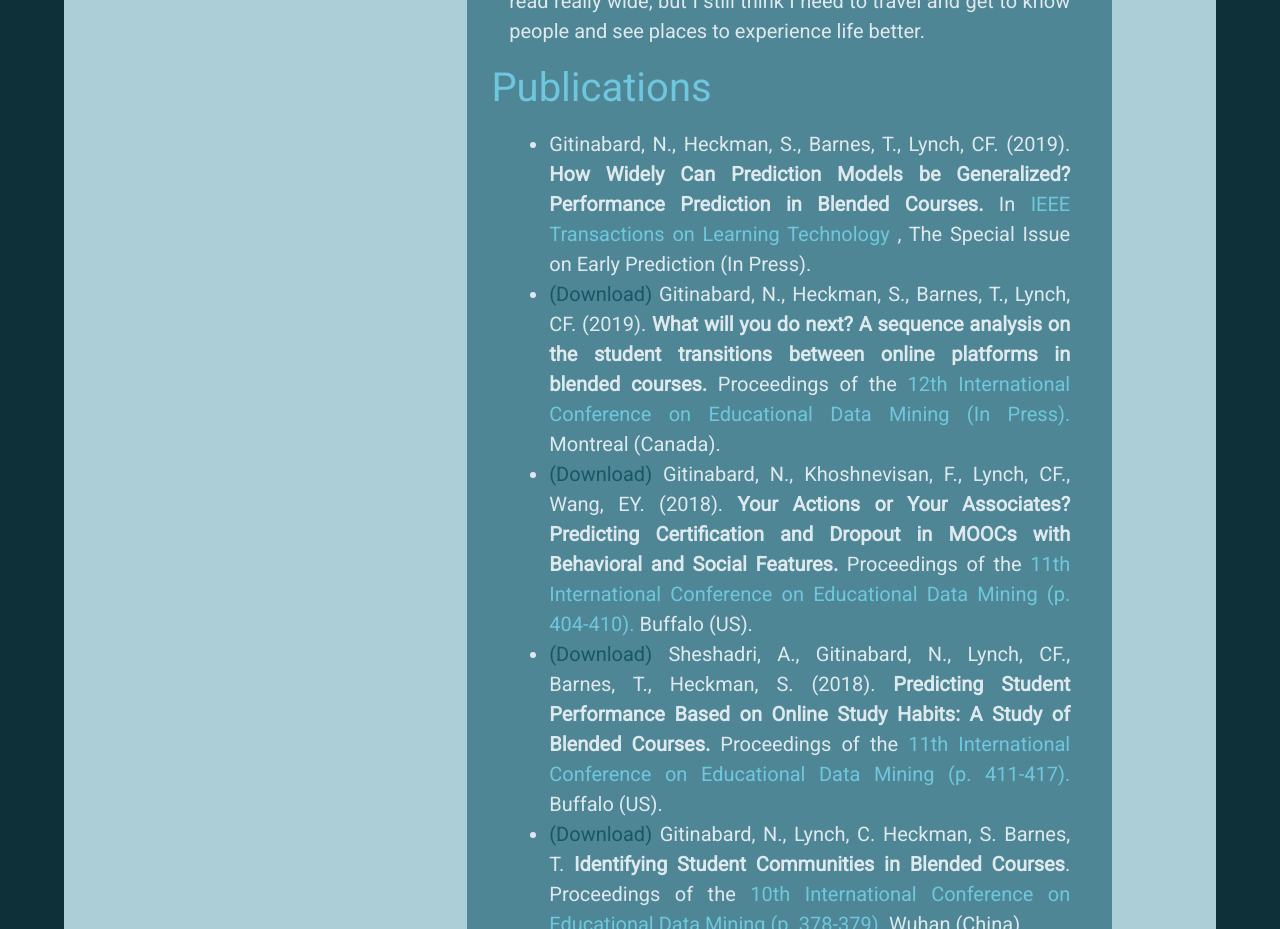
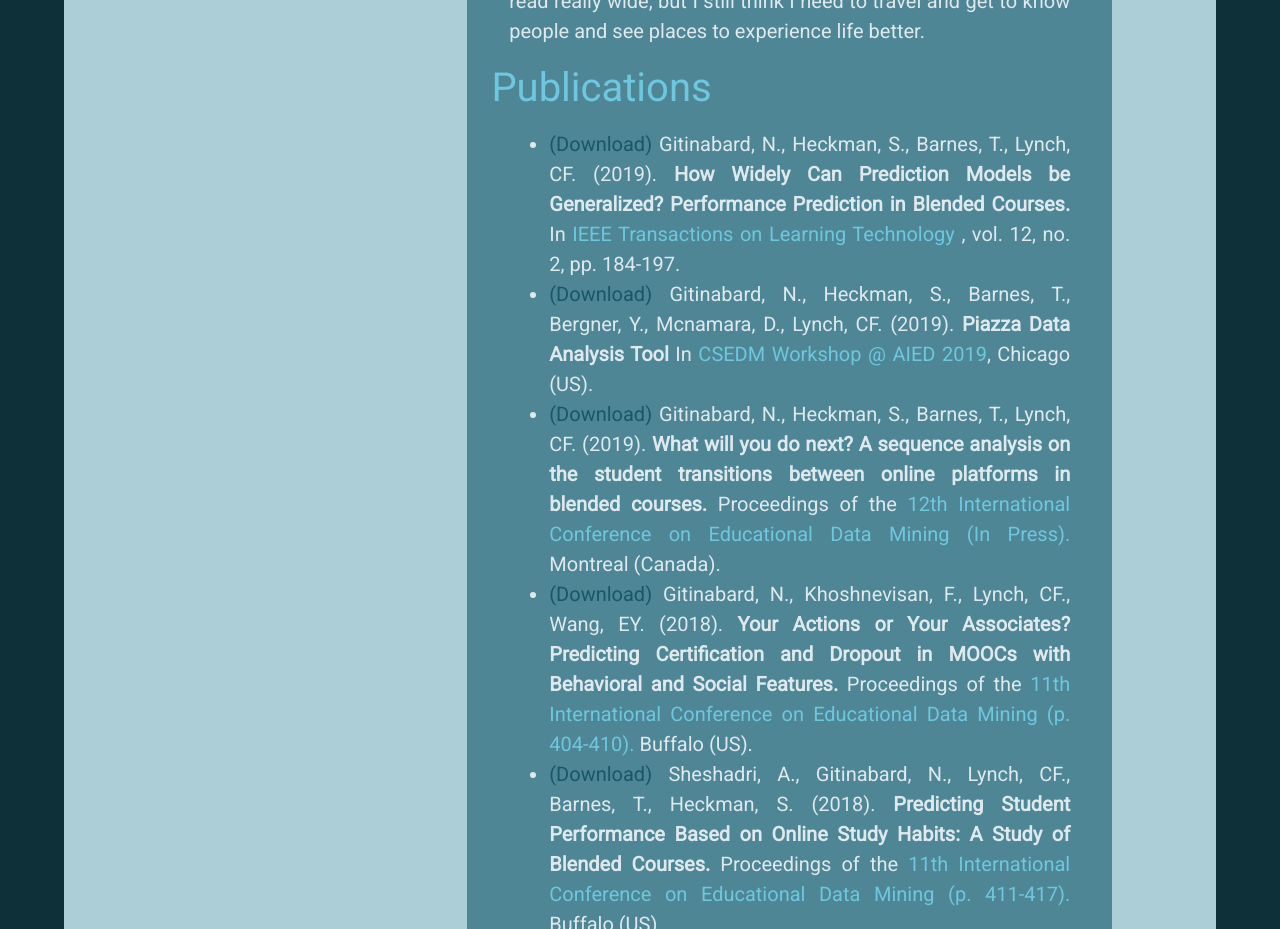
Before and after one commit to nikign/nikign.github.io, a plain HTML site: page index.html in a window 1280 px wide. Shown: the part 940-1869 px from the top of the page. Drawn offline with nearby package versions, Linux system fonts and the light colour scheme; a script that the page names is missing.

Commit message:
update Jun 2019

```diff
--- a/index.html
+++ b/index.html
@@ -44,7 +44,9 @@
 			<div style="font-size: 20; padding: 0 3%">
 				<ul>
 
-					<li>Gitinabard, N., Heckman, S., Barnes, T., Lynch, CF. (2019). <b>How Widely Can Prediction Models be Generalized? Performance Prediction in Blended Courses.</b> In <a style="color: #6ec7dd" href="https://ieeexplore.ieee.org/xpl/RecentIssue.jsp?punumber=4620076"> IEEE Transactions on Learning Technology </a>, The Special Issue on Early Prediction (In Press). </li>
+					<li><a style="color: #185767" href="https://ieeexplore.ieee.org/abstract/document/8693565">(Download)</a> Gitinabard, N., Heckman, S., Barnes, T., Lynch, CF. (2019). <b>How Widely Can Prediction Models be Generalized? Performance Prediction in Blended Courses.</b> In <a style="color: #6ec7dd" href="https://ieeexplore.ieee.org/xpl/RecentIssue.jsp?punumber=4620076"> IEEE Transactions on Learning Technology </a>, vol. 12, no. 2, pp. 184-197.</li>
+
+					<li> <a style="color: #185767" href="https://www.researchgate.net/publication/333934255_Piazza_Data_Analysis_Tool">(Download)</a> Gitinabard, N., Heckman, S., Barnes, T., Bergner, Y., Mcnamara, D., Lynch, CF. (2019). <b>Piazza Data Analysis Tool</b> In <a style="color: #6ec7dd" href="https://sites.google.com/asu.edu/csedm-ws-aied-2019/"> CSEDM Workshop @ AIED 2019</a>, Chicago (US).</li>
 
 					<li><a style="color: #185767" href="https://www.researchgate.net/publication/332427502_What_will_you_do_next_A_sequence_analysis_on_the_student_transitions_between_online_platforms_in_blended_courses">(Download)</a> Gitinabard, N., Heckman, S., Barnes, T., Lynch, CF. (2019). <b>What will you do next? A sequence analysis on the student transitions between online platforms in blended courses.</b> Proceedings of the <a style="color: #6ec7dd" href="http://educationaldatamining.org/edm2019/"> 12th International Conference on Educational Data Mining (In Press). </a> Montreal (Canada).</li>
 
```
Also changed, not shown: 1 other file.
